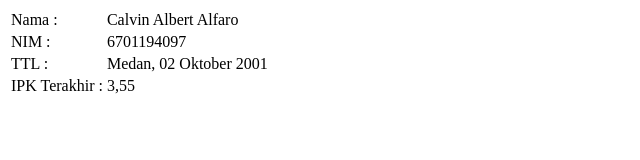
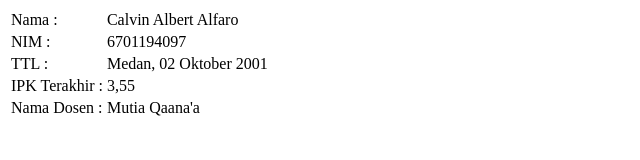
Before and after one commit to calvinstp/67011194097-assessment1pwb, a plain HTML site: page index.html in a window 1280 px wide. Shown: the whole page, without its empty margins (0-640 px from the left). Drawn offline with Linux system fonts and the light colour scheme.

Commit message:
v1.2.0-6701194097

```diff
--- a/index.html
+++ b/index.html
@@ -24,6 +24,11 @@
 				<td>IPK Terakhir 	: </td>
 				<td>3,55</td>
 			</tr>
+
+			<tr>
+				<td>Nama Dosen	: </td>
+				<td>Mutia Qaana'a</td>
+			</tr>
 		</table>
 </body>
 </html>
```
Also changed, not shown: about.html (added, +9 -0 lines).
